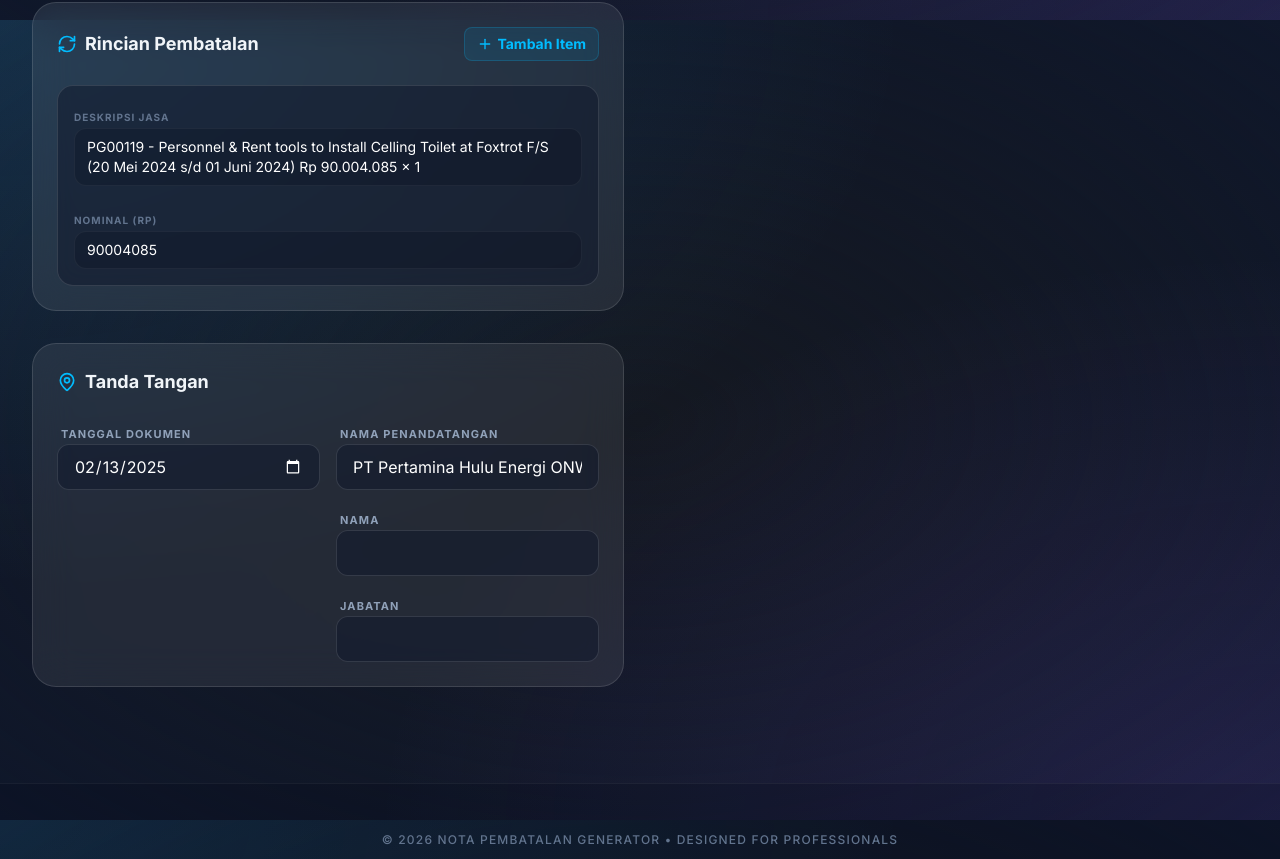
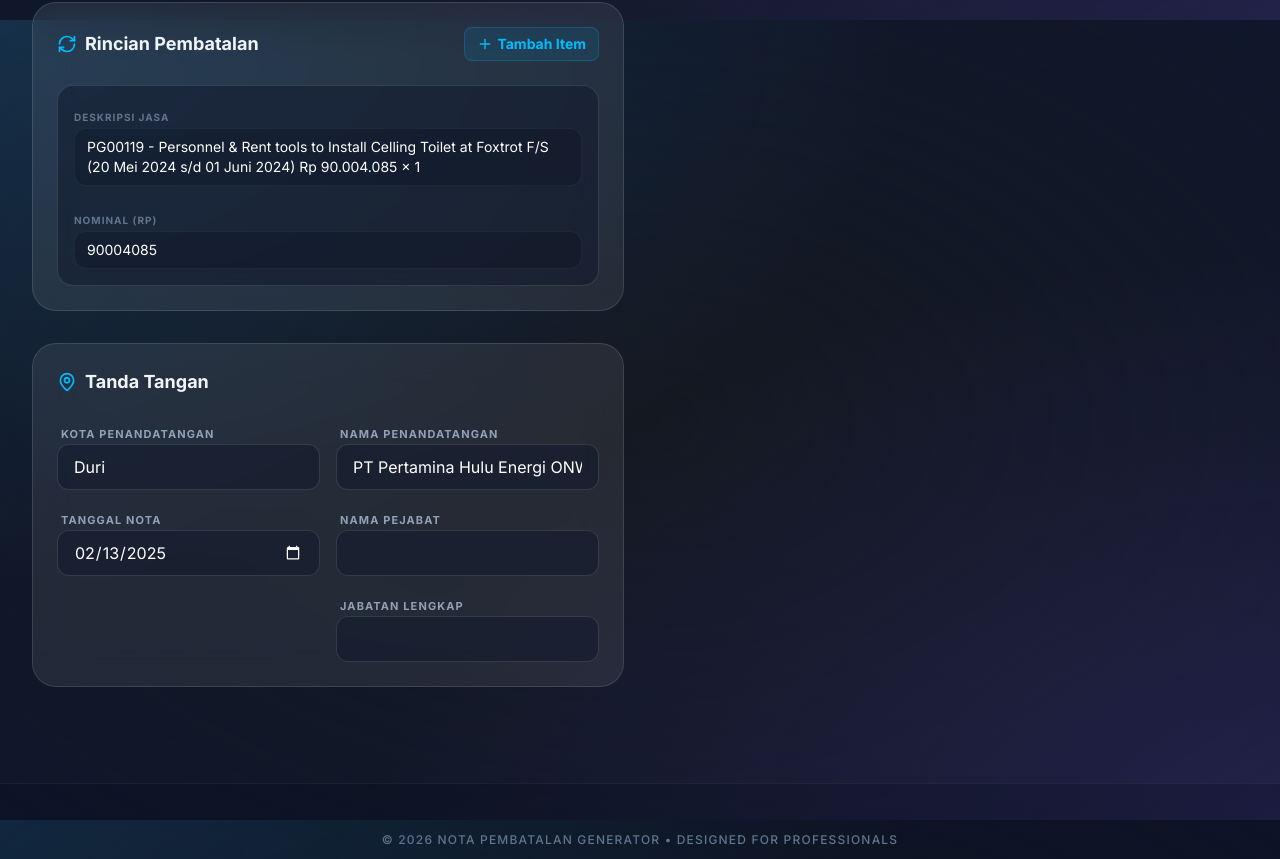
Before and after one commit to ictkece-eng/nota-pembatalan-pajak-generator, a React (Vite) app: page / in a window 1280 px wide. Shown: the part 1580-2439 px from the top of the page. Built offline with nearby package versions, Linux system fonts and the light colour scheme; no server answers.

Commit message:
Update App.tsx

```diff
--- a/src/App.tsx
+++ b/src/App.tsx
@@ -45,6 +45,7 @@ interface NotaData {
   penerima: TaxParty;
   pemberi: TaxParty;
   items: TaxItem[];
+  kotaPenandatangan: string;
   tanggalDokumen: string;
   penandatangan: string;
   namaPenandatangan: string;
@@ -72,6 +73,7 @@ const initialData: NotaData = {
       amount: 90004085
     }
   ],
+  kotaPenandatangan: 'Duri',
   tanggalDokumen: '2025-02-13',
   penandatangan: 'PT Pertamina Hulu Energi ONWJ',
   namaPenandatangan: '',
@@ -507,14 +509,25 @@ export default function App() {
               Tanda Tangan
             </h2>
             <div className="grid grid-cols-1 md:grid-cols-2 gap-4">
+              <div className="space-y-4">
                 <div className="space-y-1.5">
-                <label className="text-[11px] font-bold text-slate-400 uppercase tracking-widest pl-1">Tanggal Dokumen</label>
+                  <label className="text-[11px] font-bold text-slate-400 uppercase tracking-widest pl-1">Kota Penandatangan</label>
+                  <input
+                    type="text"
+                    value={data.kotaPenandatangan}
+                    onChange={(e) => setData({...data, kotaPenandatangan: e.target.value})}
+                    className="w-full glass-input px-4 py-2.5 rounded-xl outline-none"
+                  />
+                </div>
+                <div className="space-y-1.5">
+                  <label className="text-[11px] font-bold text-slate-400 uppercase tracking-widest pl-1">Tanggal Nota</label>
                   <input
                     type="date"
                     value={data.tanggalDokumen}
                     onChange={(e) => setData({...data, tanggalDokumen: e.target.value})}
                     className="w-full glass-input px-4 py-2.5 rounded-xl outline-none [color-scheme:dark]"
                   />
+                </div>
               </div>
               <div className="space-y-4">
                 <div className="space-y-1.5">
@@ -527,7 +540,7 @@ export default function App() {
                   />
                 </div>
                 <div className="space-y-1.5">
-                  <label className="text-[11px] font-bold text-slate-400 uppercase tracking-widest pl-1">Nama</label>
+                  <label className="text-[11px] font-bold text-slate-400 uppercase tracking-widest pl-1">Nama Pejabat</label>
                   <input
                     type="text"
                     value={data.namaPenandatangan}
@@ -536,7 +549,7 @@ export default function App() {
                   />
                 </div>
                 <div className="space-y-1.5">
-                  <label className="text-[11px] font-bold text-slate-400 uppercase tracking-widest pl-1">Jabatan</label>
+                  <label className="text-[11px] font-bold text-slate-400 uppercase tracking-widest pl-1">Jabatan Lengkap</label>
                   <input
                     type="text"
                     value={data.jabatanPenandatangan}
@@ -645,7 +658,7 @@ export default function App() {
 
             {/* Signature Area */}
             <div className="mt-auto pt-12 self-end text-center min-w-[300px]">
-              <p>Jakarta, {formatDateIndo(data.tanggalDokumen)}</p>
+              <p>{data.kotaPenandatangan || '\u00A0'}, {formatDateIndo(data.tanggalDokumen)}</p>
               <p className="mt-1 font-bold">{data.penandatangan}</p>
               <div className="h-24 flex items-end justify-center">
                 <div className="w-56 border-t border-black pt-1">
```
Lines whose indentation alone changed are shown as unchanged.
